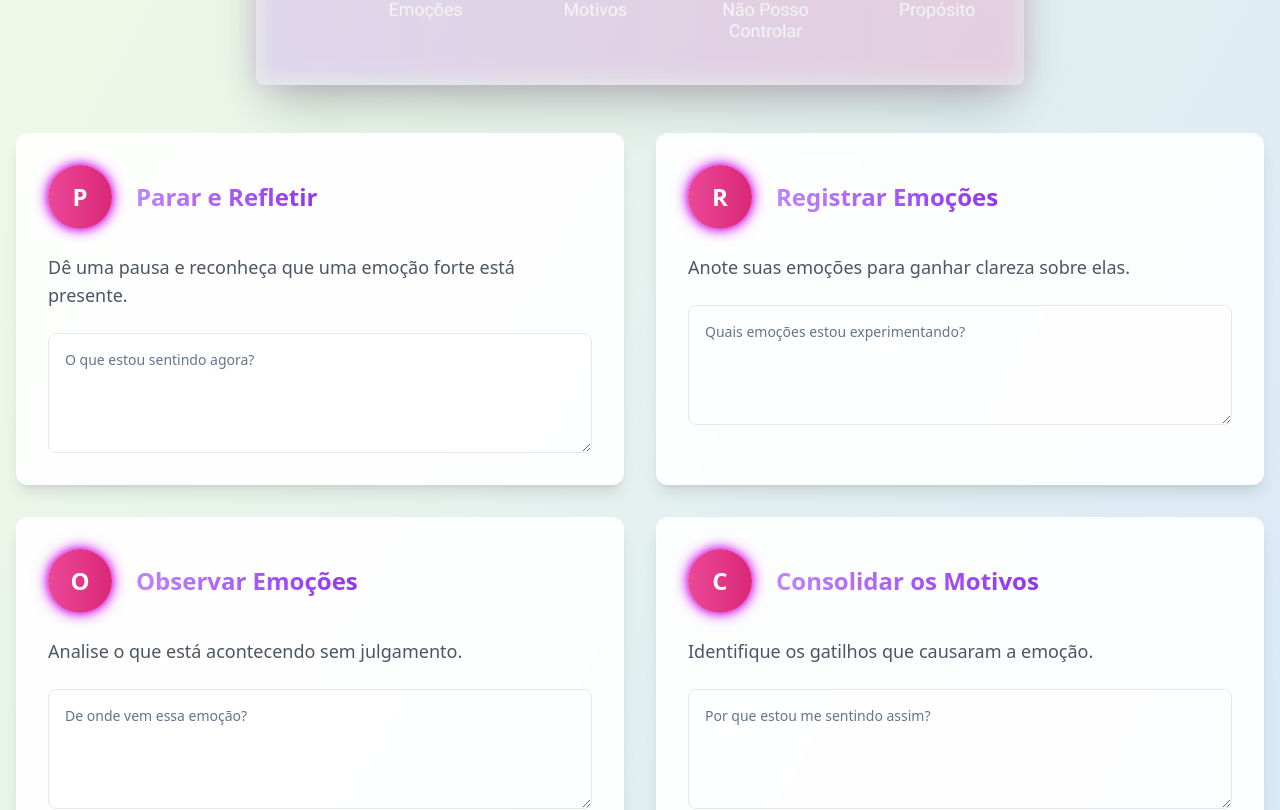
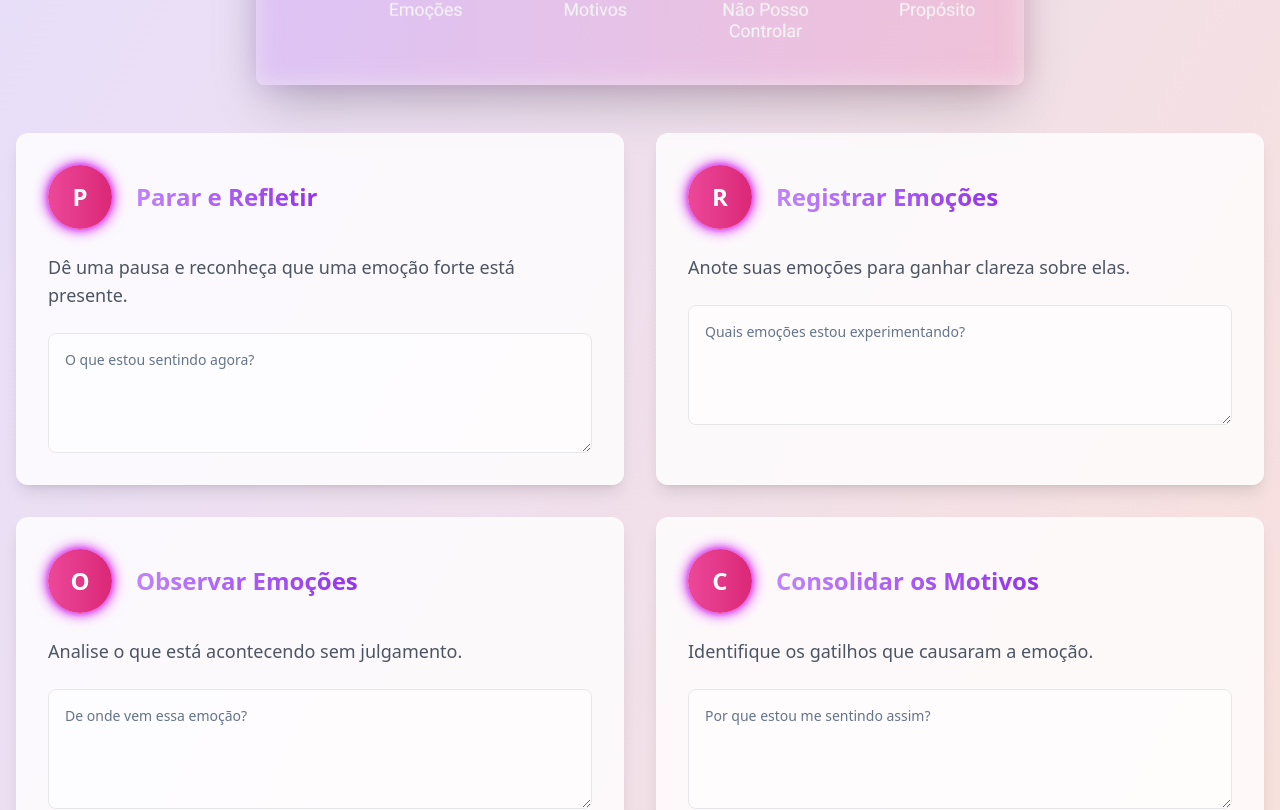
Before and after one commit to arinelson/processa-emocoes-36, a React (Vite) app: page / in a window 1280 px wide. Shown: the part 573-1383 px from the top of the page. Built offline with nearby package versions, Linux system fonts and the light colour scheme.

Commit message:
Update project
No changes were made to the codebase.

```diff
--- a/src/pages/Index.tsx
+++ b/src/pages/Index.tsx
@@ -86,7 +86,7 @@ const Index = () => {
     <div className={`min-h-screen transition-colors duration-300 ${
       isDark
         ? 'bg-gray-900'
-        : 'bg-gradient-to-br from-[#F2FCE2] to-[#D3E4FD]'
+        : 'bg-gradient-to-br from-[#E5DEFF] to-[#FDE1D3]'
     }`}>
       <Button
         onClick={() => setIsDark(!isDark)}
@@ -121,7 +121,7 @@ const Index = () => {
             <div
               key={index}
               className={`backdrop-blur-sm rounded-xl shadow-lg p-8 transition-all duration-300 hover:shadow-xl hover:scale-[1.02] ${
-                isDark ? 'bg-gray-800/80 text-white' : 'bg-white/90'
+                isDark ? 'bg-gray-800/80 text-white' : 'bg-white/80'
               }`}
               style={{
                 animation: `fadeIn 0.5s ease-out ${index * 0.1}s forwards`,
```
